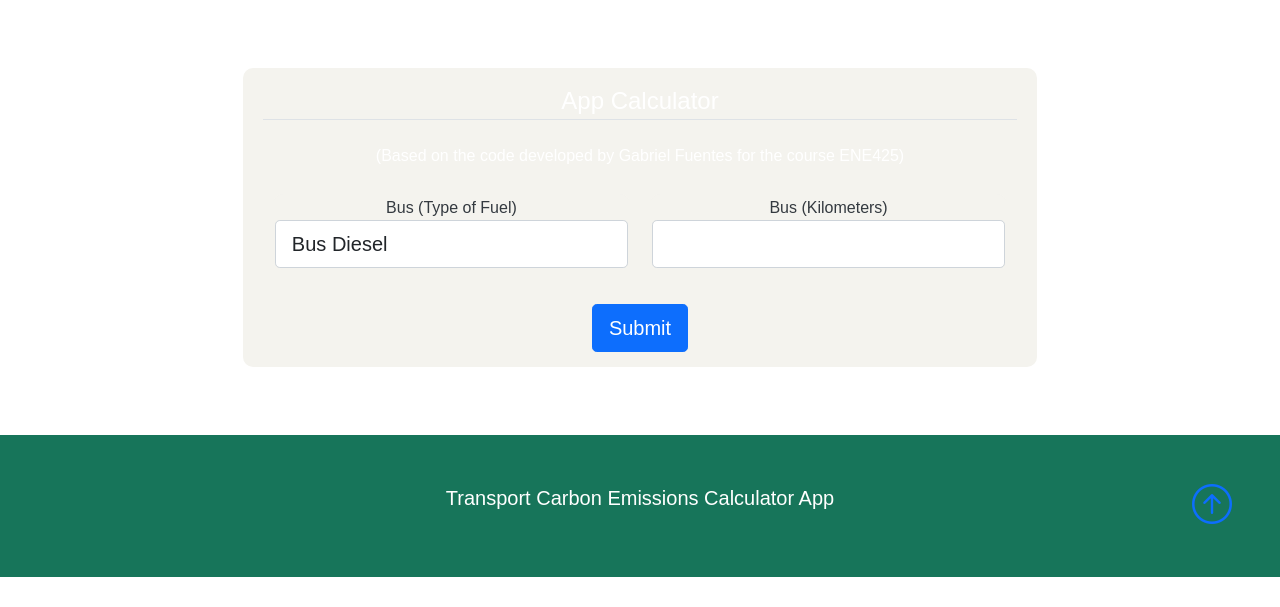
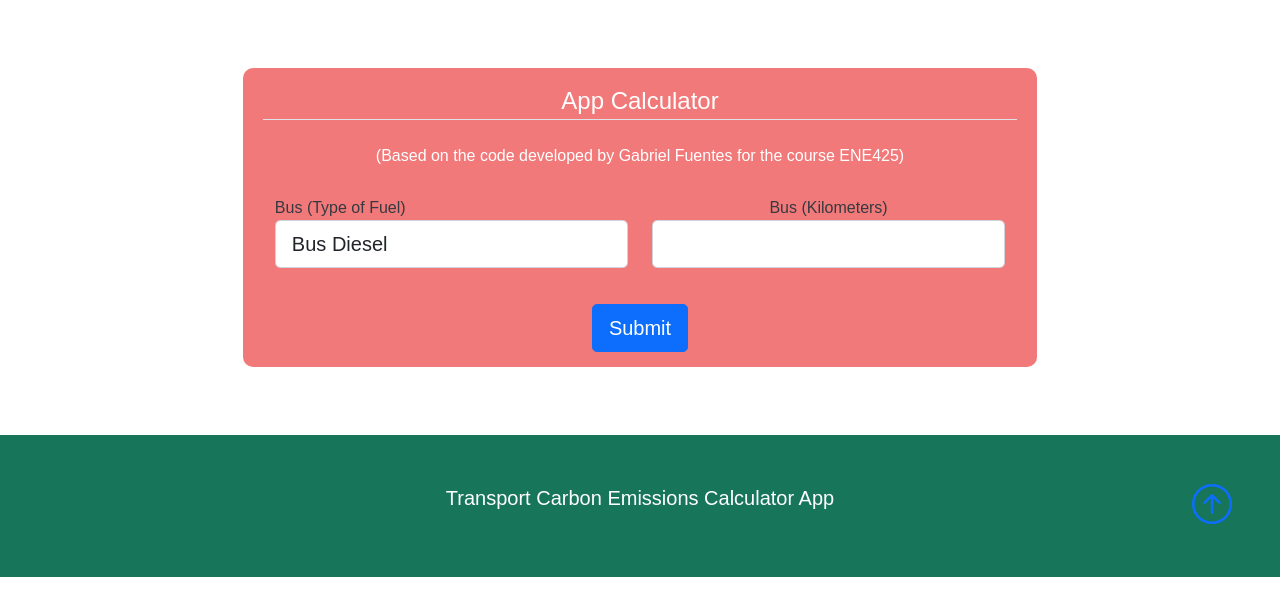
Before and after one commit to VeronikaPriakhina/ENE425-2022-app-Veronika, a Flask app: page /app_calculator in a window 1280 px wide. Shown: the part 60-667 px from the top of the page. Run offline with Flask 2, Linux system fonts and the light colour scheme; some libraries are stand-ins or nearby versions.

Commit message:
Update layout.html

```diff
--- a/templates/layout.html
+++ b/templates/layout.html
@@ -110,7 +110,7 @@
                 color: #f2e3b6;
             }
 
-            /*Container section select entry*/
+             /* App calculator entry */
             .section_caculator_entry_css {
               display: flex;
               align-items: start;
@@ -118,7 +118,7 @@
             }
             .section_caculator_entry_css .box {
               flex: 1;
-              background: #F4F3EE;
+              background: #f27979 ;
               color: #fff;
               border-radius: 10px;
               margin: 20px 10px;
@@ -136,93 +136,7 @@
             }
             .section_caculator_entry_css .box:nth-of-type(2) {
               flex-grow:5;
-              background: #F4F3EE;
-              color: #343a40;
-              border-radius: 10px;
-              margin: 20px 10px;
-              padding: 15px 20px;
-              text-align:center;
-            }
-            .section_caculator_entry_css .box:nth-of-type(3) {
-              flex-grow:1;
-              background: #fff;
-              color: #fff;
-              border-radius: 10px;
-              margin: 0px 0px;
-              padding: 0px 0px;
-              text-align:left;
-            }
-            /* App Kilometers and fuel type */
-            .section_km_fuel_css {
-              display: flex;
-              align-items: start;
-              justify-content: space-between;
-            }
-            .section_km_fuel_css .box {
-              flex: 1;
-              background: #F4F3EE;
-              color: #343a40;
-              border-radius: 10px;
-              margin: 10px 10px;
-              padding: 2px 2px;
-              text-align:center;
-            }
-            .section_km_fuel_css .box:nth-of-type(1) {
-              flex-grow:1;
-              background: #F4F3EE;
-              color: #343a40;
-              border-radius: 10px;
-              margin: 10px 10px;
-              padding: 2px 2px;
-              text-align:center;
-            }
-            .section_km_fuel_css .box:nth-of-type(2) {
-              flex-grow:1;
-              background: #F4F3EE;
-              color: #343a40;
-              border-radius: 10px;
-              margin: 10px 10px;
-              padding: 2px 2px;
-              text-align:center;
-            }
-            .section_km_fuel_css .box:nth-of-type(3) {
-              flex-grow:1;
-              background: #F4F3EE;
-              color: #343a40;
-              border-radius: 10px;
-              margin: 10px 10px;
-              padding: 2px 2px;
-              text-align:center;
-            }
-
-            /* App Calculator Output */
-            /*Container display output*/
-            .section_caculator_entry_css {
-              display: flex;
-              align-items: start;
-              justify-content: space-between;
-            }
-            .section_caculator_entry_css .box {
-              flex: 1;
-              background: #F4F3EE;
-              color: #fff;
-              border-radius: 10px;
-              margin: 20px 10px;
-              padding: 15px 20px;
-              text-align:center;
-            }
-            .section_caculator_entry_css .box:nth-of-type(1) {
-              flex-grow:1;
-              background: #fff ;
-              color: #fff;
-              border-radius: 10px;
-              margin: 0px 0px;
-              padding: 0px 0px;
-              text-align:left;
-            }
-            .section_caculator_entry_css .box:nth-of-type(2) {
-              flex-grow:5;
-              background: #F4F3EE;
+              background: #f27979 ;
               color: #fff;
               border-radius: 10px;
               margin: 20px 10px;
@@ -246,7 +160,7 @@
             }
             .section_km_fuel_css .box {
               flex: 1;
-              background: #F4F3EE;
+              background: #f27979 ;
               color: #343a40;
               border-radius: 10px;
               margin: 10px 10px;
@@ -255,7 +169,7 @@
             }
             .section_km_fuel_css .box:nth-of-type(1) {
               flex-grow:1;
-              background: #F4F3EE;
+              background: #f27979 ;
               color: #343a40;
               border-radius: 10px;
               margin: 10px 10px;
@@ -264,7 +178,7 @@
             }
             .section_km_fuel_css .box:nth-of-type(2) {
               flex-grow:1;
-              background: #F4F3EE;
+              background: #f27979 ;
               color: #343a40;
               border-radius: 10px;
               margin: 10px 10px;
@@ -273,7 +187,85 @@
             }
             .section_km_fuel_css .box:nth-of-type(3) {
               flex-grow:1;
-              background: #F4F3EE;
+              background: #f27979 ;
+              color: #343a40;
+              border-radius: 10px;
+              margin: 10px 10px;
+              padding: 2px 2px;
+              text-align:center;
+            }
+
+            /* App Calculator Output */
+            /*Container display output*/
+            .section_caculator_output_css {
+              display: flex;
+              align-items: start;
+              justify-content: space-between;
+            }
+            .section_caculator_output_css .box {
+              flex: 1;
+              background: #f27979 ;
+              color: #343a40;
+              border-radius: 10px;
+              margin: 20px 10px;
+              padding: 15px 20px;
+              text-align:center;
+            }
+            .section_caculator_output_css .box:nth-of-type(1) {
+              flex-grow:6;
+              background: #f27979 ;
+              color: #343a40;
+              border-radius: 10px;
+              margin: 20px 10px;
+              padding: 15px 20px;
+              text-align:center;
+            }
+            .section_caculator_output_css .box:nth-of-type(2) {
+              flex-grow:4;
+              background: #f27979 ;
+              color: #343a40;
+              border-radius: 10px;
+              margin: 20px 10px;
+              padding: 15px 20px;
+              text-align:center;
+            }
+
+            /* App Kilometers and fuel type */
+            .section_km_fuel_css {
+              display: flex;
+              align-items: start;
+              justify-content: space-between;
+            }
+            .section_km_fuel_css .box {
+              flex: 1;
+              background: #f27979 ;
+              color: #343a40;
+              border-radius: 10px;
+              margin: 10px 10px;
+              padding: 2px 2px;
+              text-align:center;
+            }
+            .section_km_fuel_css .box:nth-of-type(1) {
+              flex-grow:1;
+              background: #f27979 ;
+              color: #343a40;
+              border-radius: 10px;
+              margin: 10px 10px;
+              padding: 2px 2px;
+              text-align:left;
+            }
+            .section_km_fuel_css .box:nth-of-type(2) {
+              flex-grow:1;
+              background: #f27979 ;
+              color: #343a40;
+              border-radius: 10px;
+              margin: 10px 10px;
+              padding: 2px 2px;
+              text-align:center;
+            }
+            .section_km_fuel_css .box:nth-of-type(3) {
+              flex-grow:1;
+              background: #f27979 ;
               color: #343a40;
               border-radius: 10px;
               margin: 10px 10px;
@@ -281,8 +273,6 @@
               text-align:center;
             }
         </style>
-
-
 
         {% if title %}
             <title>{{ title }}</title>
```
